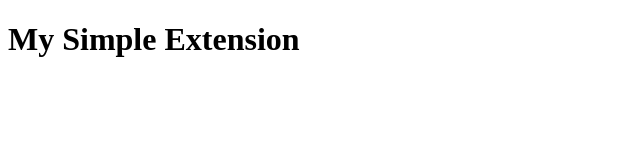
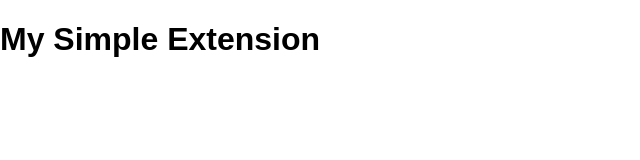
Before and after one commit to vonnnassau/update-extension, a plain HTML site: page main/index.html in a window 1280 px wide. Shown: the whole page, without its empty margins (0-640 px from the left). Drawn offline with Linux system fonts and the light colour scheme.

Commit message:
Update index.html

```diff
--- a/main/index.html
+++ b/main/index.html
@@ -5,6 +5,15 @@
   <meta name="viewport" content="width=device-width, initial-scale=1.0" />
   <title>Simple Extension Test</title>
   <script src="https://vonnnassau.github.io/update-extension/CSXS/csinterface.js"></script>
+  <!-- Inline CSS to make the background white -->
+  <style>
+    body {
+      background-color: white;
+      color: black; /* Ensures text is visible on white background */
+      margin: 0;
+      font-family: Arial, sans-serif;
+    }
+  </style>
 </head>
 <body>
   <h1>My Simple Extension</h1>
```
